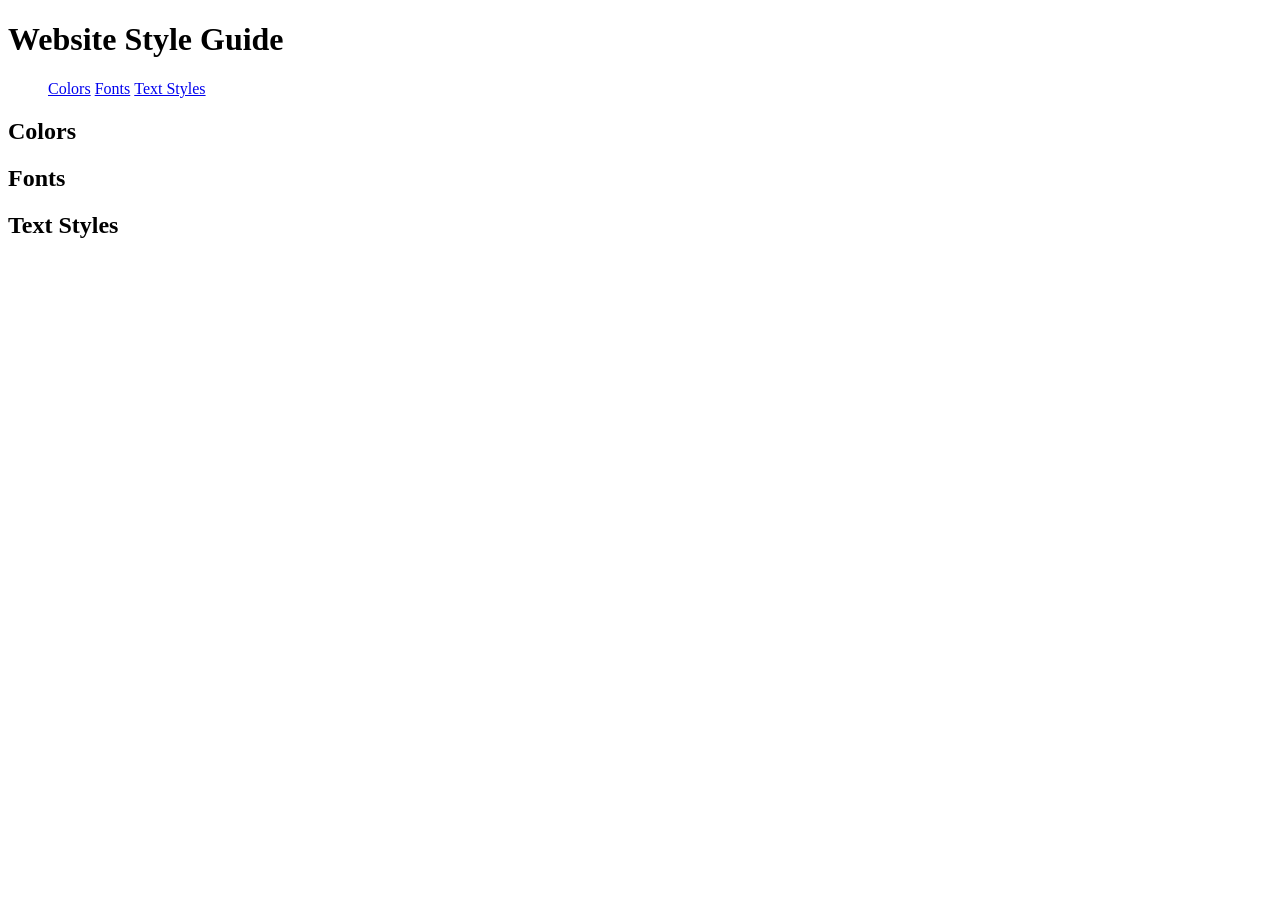
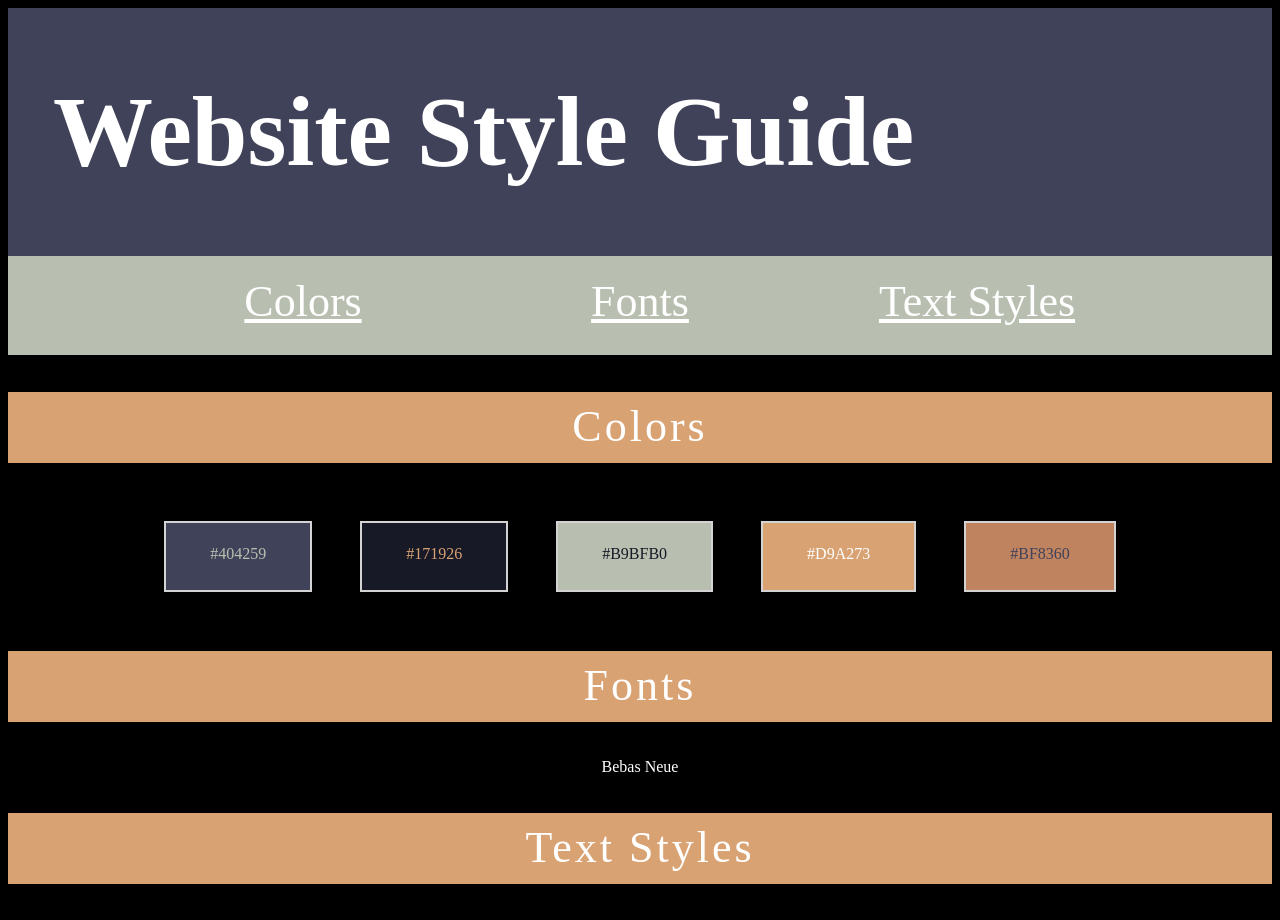
Before and after one commit to gardnermichaelt/website-design-system, a plain HTML site: page index.html in a window 1280 px wide. Before the commit the page ends 800 px from the top, so only its background shows below. Drawn offline with Linux system fonts and the light colour scheme; a web font is replaced by a local one.

Commit message:
build colors section, begin fonts section, begin styling

```diff
--- a/css/styles.css
+++ b/css/styles.css
@@ -1,4 +1,108 @@
-nav li {
+@font-face {
+    font-family: 'Bebas Neue';
+    font-style: normal;
+    font-weight: 400;
+    font-display: swap;
+    src: url(https://fonts.gstatic.com/s/bebasneue/v2/JTUSjIg69CK48gW7PXoo9Wdhyzbi.woff2) format('woff2');
+    unicode-range: U+0100-024F, U+0259, U+1E00-1EFF, U+2020, U+20A0-20AB, U+20AD-20CF, U+2113, U+2C60-2C7F, U+A720-A7FF;
+}
+
+@font-face {
+    font-family: 'Bebas Neue';
+    font-style: normal;
+    font-weight: 400;
+    font-display: swap;
+    src: url(https://fonts.gstatic.com/s/bebasneue/v2/JTUSjIg69CK48gW7PXoo9Wlhyw.woff2) format('woff2');
+    unicode-range: U+0000-00FF, U+0131, U+0152-0153, U+02BB-02BC, U+02C6, U+02DA, U+02DC, U+2000-206F, U+2074, U+20AC, U+2122, U+2191, U+2193, U+2212, U+2215, U+FEFF, U+FFFD;
+  }
+
+* {
+    box-sizing: border-box;
+}
+
+header {
+    background-color: #404259;
+    padding-bottom: 22px;
+    padding-top:21px;
+    margin: 0px;
+}
+
+h1 {
+    font-size: 100px;
+    text-align: left;
+    margin: 45px;
+}
+
+h2 {
+    background-color: #D9A273;
+    padding-top: 9px;
+    padding-bottom: 11px;
+    font-size: 44px;
+    letter-spacing: 3px;
+    font-weight: 300;
+}
+
+nav ul {
+    display: block;
+    background-color: #B9BFB0;
+    width: 100%;
+    height: 99px;
+    text-align: justified;
+    padding: 20px;
+    margin: 0;
+}
+
+a:link {
+    color: white;
+}
+
+a:visited {
+    color: white;
+}
+
+body {
+    text-align: center;
+    background-color:black;
+    color: white;
+    font-family: "Bebas Neue";
+}
+
+
+li {
     display: inline-block;
+    width: 333px;
+    height: auto;
+    font-size: 44px;
+}
 
+
+.swatch p {
+    border: solid lightgrey 2px;
+    display: inline-block;
+    margin: 22px;
+    padding: 22px 44px 27px 44px;
 }
+
+#blue {
+    background-color: #404259;
+    color: #B9BFB0;
+}
+
+#dark {
+    background-color:#171926;
+    color: #D9A273;
+}
+
+#sea-green {
+    background-color: #B9BFB0;
+    color: #171926;
+}
+
+#tan {
+    background-color: #D9A273;
+}
+
+#burnt-sienna {
+    background-color: #BF8360;
+    color: #404259;
+}
--- a/index.html
+++ b/index.html
@@ -9,6 +9,7 @@
     <body>
         <header>
             <h1>Website Style Guide</h1>
+        </header>
         <nav>
             <ul>
                 <li><a href="#colors">Colors</a></li>
@@ -16,10 +17,19 @@
                 <li><a href="#text-styles">Text Styles</a></li>
             </ul>
         </nav>
-        </header>
         <main>
             <h2 id="colors">Colors</h2>
+                <figure class="swatch">
+                    <p id="blue">#404259</p>
+                    <p id="dark">#171926</p>
+                    <p id="sea-green">#B9BFB0</p>
+                    <p id="tan">#D9A273</p>
+                    <p id="burnt-sienna">#BF8360</p>
+                </figure>
             <h2 id="fonts">Fonts</h2>
+                <figure>
+                    <p id='bebas-neue'>Bebas Neue</p>
+                </figure>
             <h2 id="text-styles">Text Styles</h2>
         </main>
     </body>
```
Lines whose indentation alone changed are shown as unchanged.
